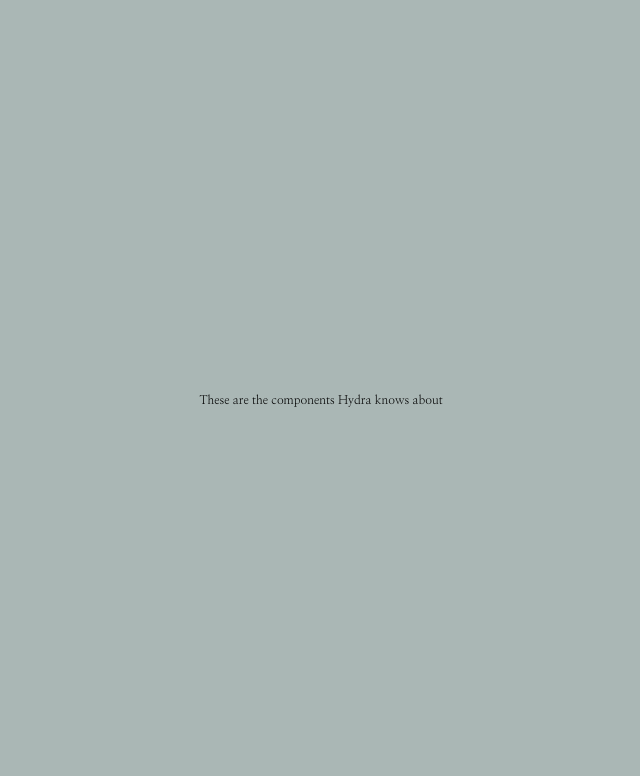
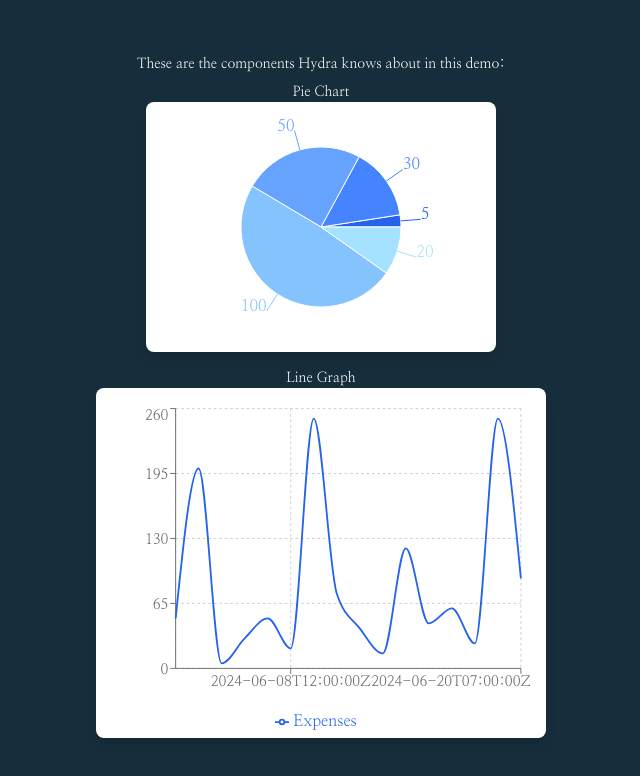
Before and after one commit to michaelmagan/hydraai, a Next.js app in the folder examples/charts-demo/: page /all-components in a window 1280 px wide. Shown: the top 776 px of the page, without its empty margins (319-959 px from the left). Built offline with nearby package versions, Linux system fonts and the light colour scheme; a web font is replaced by a local one.

Commit message:
add all-components page

```diff
--- a/examples/charts-demo/src/app/all-components/page.tsx
+++ b/examples/charts-demo/src/app/all-components/page.tsx
@@ -1,15 +1,56 @@
+import HydraLineGraph from "../components/line-graph";
+import HydraPieChart from "../components/pie-chart";
+import { Transaction } from "../model/transaction";
+import { sampleTransactions } from "../services/transactions-service";
+
 export default function AllComponentsPage() {
+  const transactionsToPieChartData = (transactions: Transaction[]) => {
+    return transactions.map((t) => {
+      return { name: t.category, value: t.dollarAmount };
+    });
+  };
+
+  const transactionsToLineGraphData = (transactions: Transaction[]) => {
+    const xValues = transactions.map((t) => t.dateIso);
+    const series = [
+      {
+        name: "Expenses",
+        yValues: transactions
+          .filter((t) => t.type === "expense")
+          .map((t) => t.dollarAmount),
+      },
+    ];
+    return { xValues, series };
+  };
+
+  const pieChartData = transactionsToPieChartData(
+    sampleTransactions.slice(3, 8)
+  );
+  const lineGraphData = transactionsToLineGraphData(
+    sampleTransactions.filter((t) => t.type === "expense")
+  );
+
   return (
     <div
-      className="flex flex-col min-h-screen  text-black p-4 justify-center items-center"
-      style={{ backgroundColor: "#AAB7B5" }}
+      className="flex flex-col min-h-[100dvh] text-white p-4 justify-center items-center"
+      style={{ backgroundColor: "#162E3B" }}
     >
-      <div className="p-3 text-center">
-        <div className="text-xs">
-          These are the components Hydra knows about
+      <div className="p-3 text-center flex flex-col justify-center items-center">
+        <div className="text-sm">
+          These are the components Hydra knows about in this demo:
+        </div>
+        <div className={"m-2"}>
+          <div className="text-sm">Pie Chart</div>
+          <HydraPieChart data={pieChartData} />
+        </div>
+        <div className={"m-2"}>
+          <div className="text-sm">Line Graph</div>
+          <HydraLineGraph
+            xValues={lineGraphData.xValues}
+            series={lineGraphData.series}
+          />
         </div>
       </div>
-      <div className=" w-full max-w-xl flex flex-col items-center"></div>
     </div>
   );
 }
--- a/examples/charts-demo/src/app/components/line-graph.tsx
+++ b/examples/charts-demo/src/app/components/line-graph.tsx
@@ -1,3 +1,4 @@
+"use client";
 import {
   CartesianGrid,
   Legend,
@@ -14,9 +15,10 @@ export interface HydraLineGraphProps {
 }
 
 const HydraLineGraph: React.FC<HydraLineGraphProps> = ({ xValues, series }) => {
+  console.log("um");
   const baseColor = "#2563eb";
   const numEntries = series.length;
-  const increment = 50 / (numEntries - 1);
+  const increment = 50 / Math.max(numEntries - 1, 1);
 
   const lightenColor = (color: string, percent: number) => {
     const num = parseInt(color.slice(1), 16);
@@ -50,6 +52,9 @@ const HydraLineGraph: React.FC<HydraLineGraphProps> = ({ xValues, series }) => {
 
   const data = convertSeriesToLineChartData(xValues, series);
 
+  console.log("in");
+  console.log(data);
+
   return (
     <LineChart
       width={450}
--- a/examples/charts-demo/src/app/components/pie-chart.tsx
+++ b/examples/charts-demo/src/app/components/pie-chart.tsx
@@ -1,3 +1,4 @@
+"use client";
 import { Pie, PieChart, Tooltip } from "recharts";
 
 export interface HydraPieChartProps {
--- a/examples/charts-demo/src/app/page.tsx
+++ b/examples/charts-demo/src/app/page.tsx
@@ -24,7 +24,7 @@ export default function Home() {
           initialMessages={[
             {
               sender: "Hydra",
-              message: `How can I help you?`,
+              message: `I am a Hydra-powered AI agent that has access to demo transaction data, with the ability to show charts. Try asking about your monthly spending.`,
               type: "text",
             },
           ]}
--- a/examples/charts-demo/tailwind.config.ts
+++ b/examples/charts-demo/tailwind.config.ts
@@ -15,6 +15,7 @@ const config: Config = {
       },
     },
   },
+
   plugins: [],
 };
 export default config;
```
